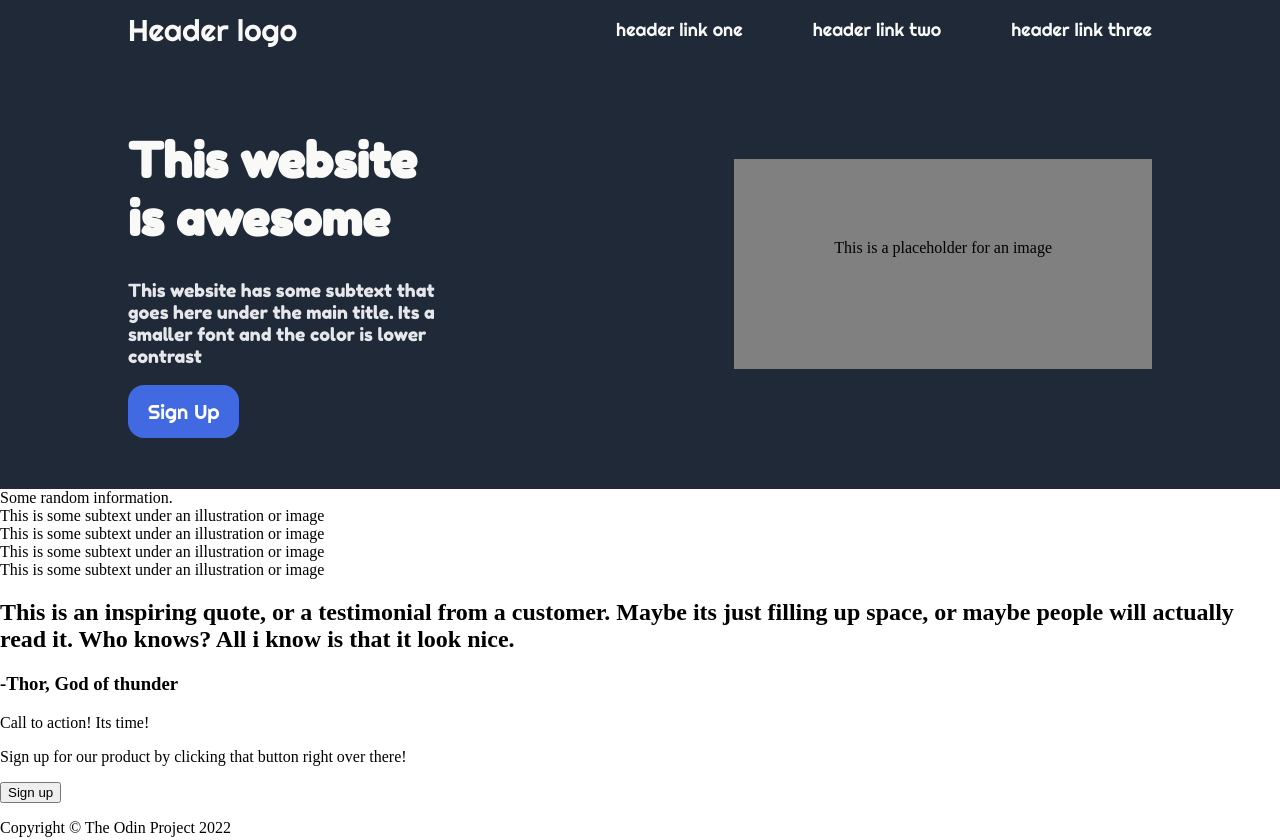
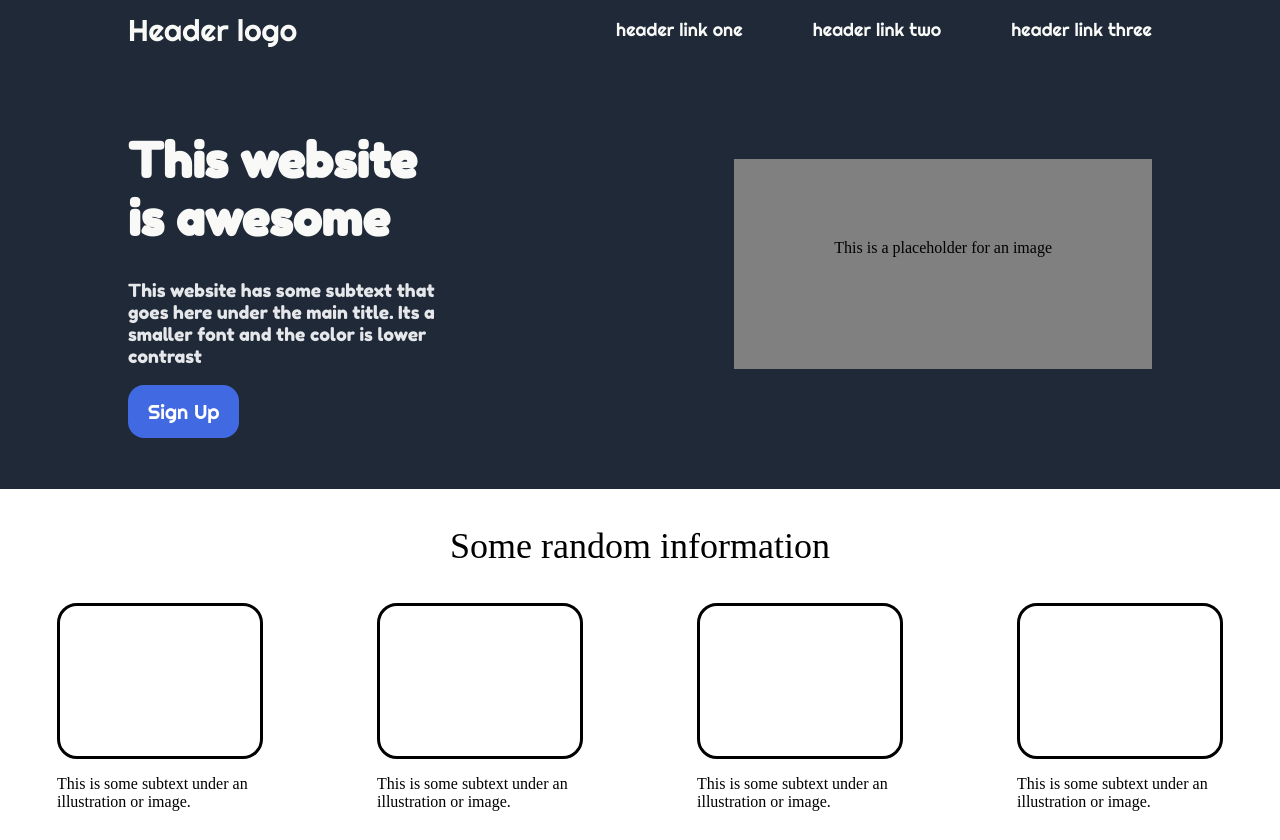
Before and after one commit to LucianoAlexisBarboza/foundations-landing-page, a plain HTML site: page index.html in a window 1280 px wide. Shown: the top 840 px of the page. Drawn offline with Linux system fonts and the light colour scheme.

Commit message:
Info section done

```diff
--- a/index.html
+++ b/index.html
@@ -5,6 +5,7 @@
     <meta http-equiv="X-UA-Compatible" content="IE=edge">
     <meta name="viewport" content="width=device-width, initial-scale=1.0">
     <style>@import url('https://fonts.googleapis.com/css2?family=Fredoka+One&family=Righteous&display=swap');</style>
+    <style>p.solid {border-style: solid;}</style>
     <link rel="stylesheet" href="style.css">
     <title>Document</title>
 </head>
@@ -26,11 +27,27 @@
     <div class="placeholder">This is a placeholder for an image</div>
     </div>
     </header>
-    <div class="information">Some random information.
-        <div class="imagen">This is some subtext under an illustration or image</div>
-        <div class="imagen">This is some subtext under an illustration or image</div>
-        <div class="imagen">This is some subtext under an illustration or image</div>
-        <div class="imagen">This is some subtext under an illustration or image</div>
+    <div class="secondary">
+        <p class="info_text">Some random information</p>
+        <div class="information">
+            <div class="one">
+                <p class="solid"></p>
+                <p class="tex">This is some subtext under an illustration or image.</p>
+            </div>
+            <div class="two">
+                <p class="solid"></p>
+                <p class="tex">This is some subtext under an illustration or image.</p>
+            </div>
+            <div class="three">
+                <p class="solid"></p>
+                <p class="tex">This is some subtext under an illustration or image.</p>
+            </div>
+            <div class="four">
+                <p class="solid"></p>
+                <p class="tex">This is some subtext under an illustration or image.</p>
+            </div>
+        </div>
+    </div>
     </div>
     <div class="quote">
         <h2>This is an inspiring quote, or a testimonial from a customer. Maybe its just filling up space, or maybe people will actually read it. Who knows? All i know is that it look nice.</h2>
--- a/style.css
+++ b/style.css
@@ -77,4 +77,42 @@ body {
 
 /* INFO SECTION */
 
+.info_text{
+    font-size: 36px;
+    text-align: center;
+}
+
+
+.solid {
+    border-radius: 20px;
+    width: 200px;
+    height: 150px;
+    display: flex;
+    margin: auto;
+}
+
+
+.information {
+    display: flex;
+    justify-content: space-around;
+    align-items: center;
+}
+
+.one, .two, .three, .four {
+    width: min-content;
+    text-align: left;
+}
+
 /* INFO SECTION */
+
+/* QUOTE SECTION */
+
+.quote {
+    background-color: ;
+}
+
+
+
+
+
+/* QUOTE SECTION */
```
Also changed, not shown: web.jpg (added).
